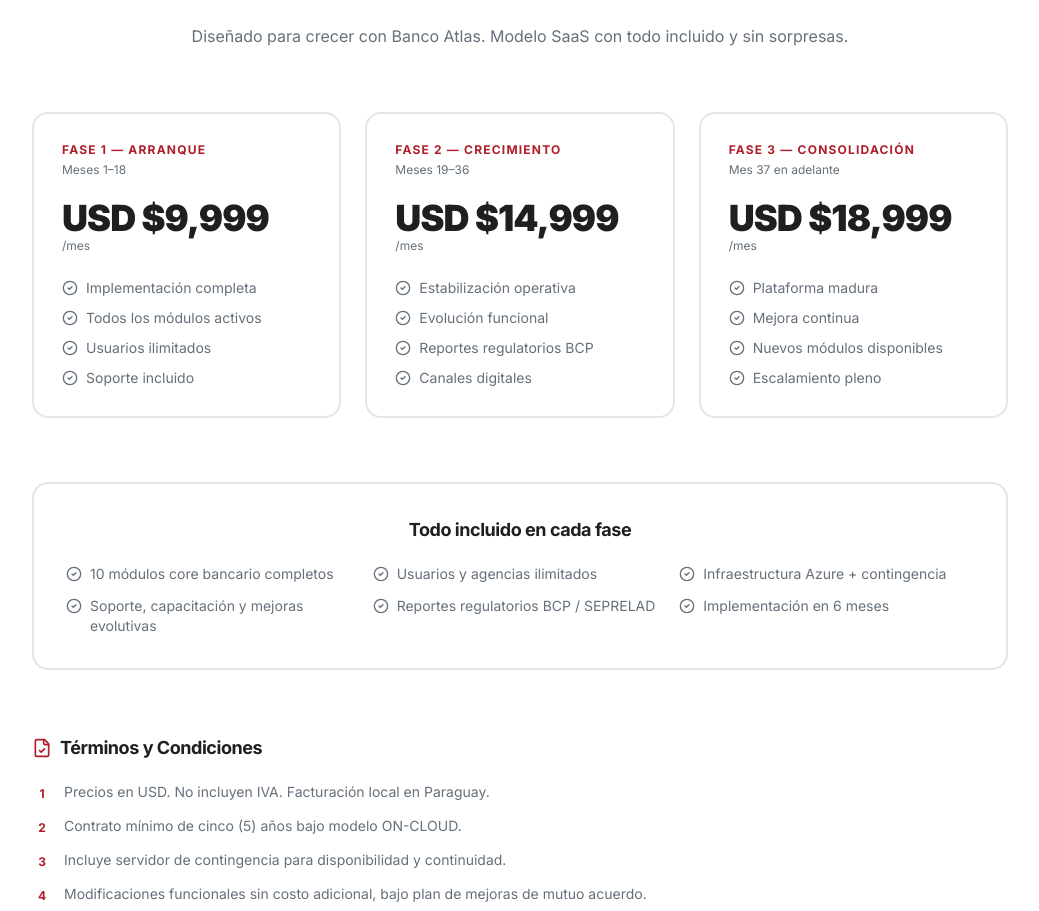
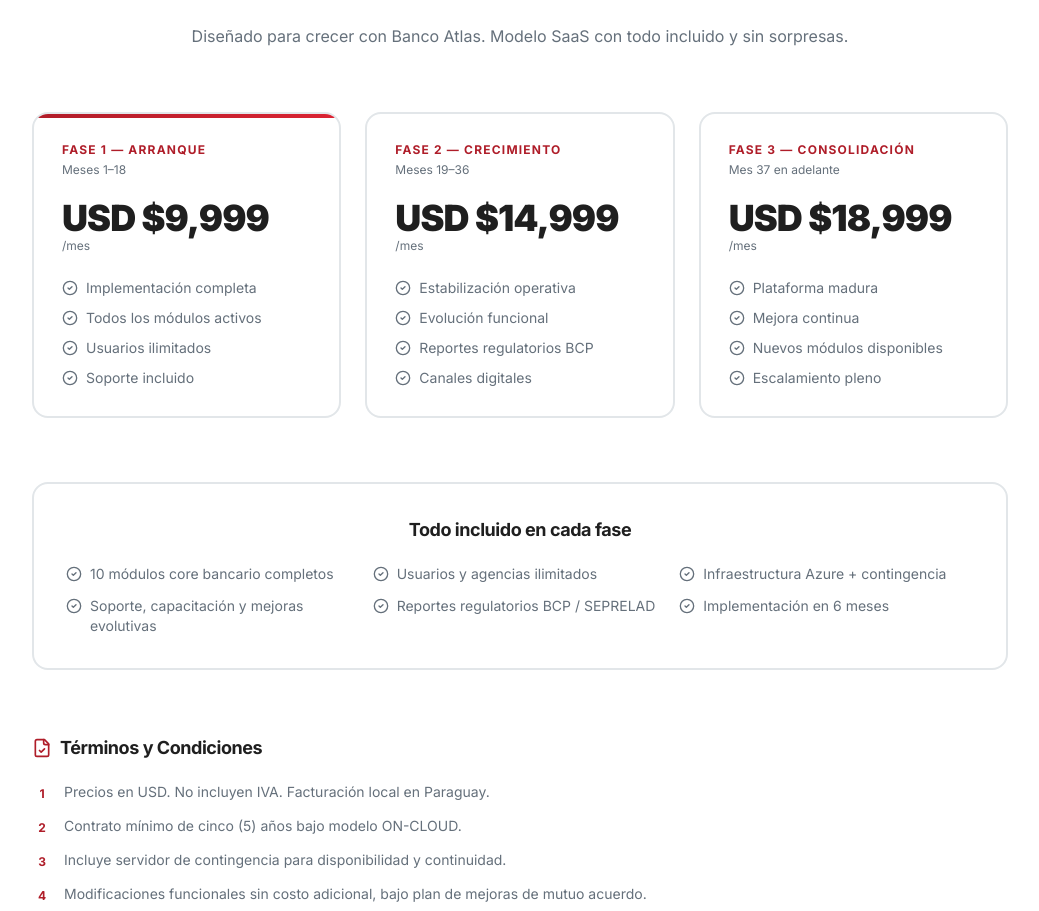
Before and after one commit to awt-spec/bancoatlas-propuesta, a React (Vite) app: page / in a window 1280 px wide. Shown: the part 6150-7061 px from the top of the page, without its empty margins (120-1159 px from the left). Built offline with nearby package versions, Linux system fonts and the light colour scheme; no server answers; the HTML template or start-up script is replaced by a standard one.

Commit message:
Preceding changes

```diff
--- a/src/components/proposal/EconomicProposal.tsx
+++ b/src/components/proposal/EconomicProposal.tsx
@@ -80,11 +80,11 @@ const EconomicProposal = () => (
             transition={{ duration: 0.6, delay: i * 0.12, ease }}
             whileHover={{ y: -6, boxShadow: "0 24px 48px -12px rgba(0,0,0,0.12)", transition: { duration: 0.25 } }}
             className={`p-7 rounded-2xl border-2 ${p.borderColor} relative overflow-hidden cursor-default group ${
-              p.highlight ? "bg-sysde-blue/[0.04]" : "bg-card"
+              p.highlight ? "bg-sysde-red/[0.04]" : "bg-card"
             }`}
           >
             {p.highlight && (
-              <div className="absolute top-0 left-0 right-0 h-1 bg-gradient-sysde-blue" />
+              <div className="absolute top-0 left-0 right-0 h-1 bg-gradient-sysde" />
             )}
             <p className="text-xs font-bold uppercase tracking-widest text-sysde-red mb-1">{p.phase}</p>
             <p className="text-xs text-muted-foreground mb-5">{p.period}</p>
```
